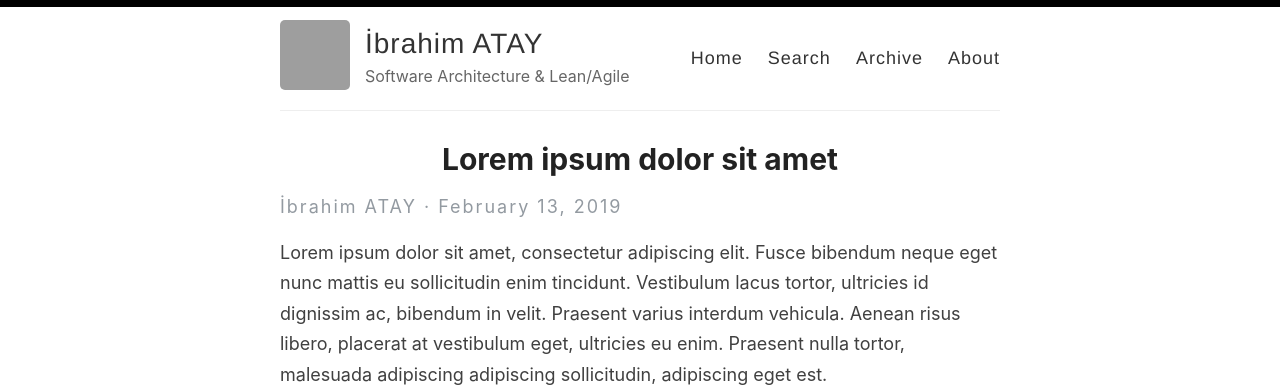
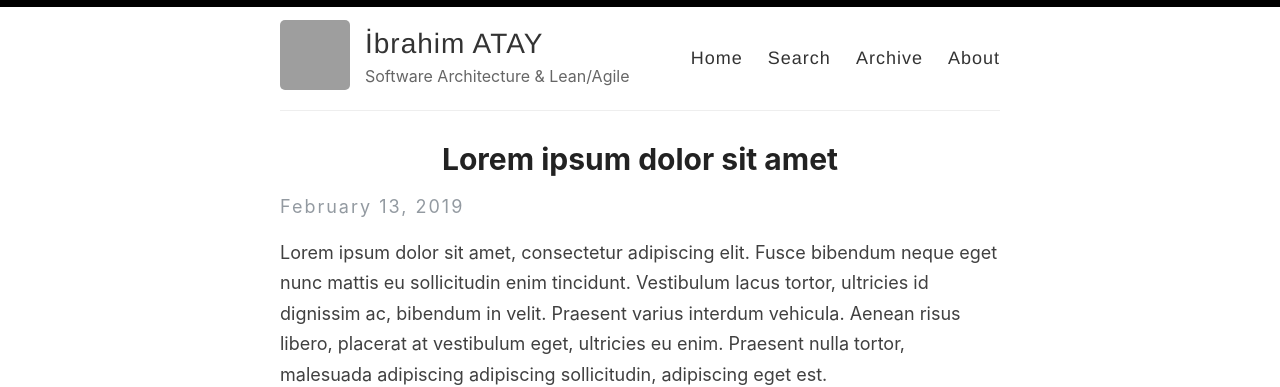
Before and after one commit to ibrahimatay/ibrahimatay.github.io, a Jekyll site: the page built from _posts/2019-02-13-introducing-reverie-jekyll-theme.md, in a window 1280 px wide, cut to the strip 0-387 px from the top of the page. Built offline with Jekyll 4.4.1, drawn with Linux system fonts in a browser that asks for light colours; some of the changed lines change nothing that is shown; grey boxes are pictures that could not be loaded.

Commit message:
urls is re-configed and removed author name in post template

```diff
--- a/_config.yml
+++ b/_config.yml
@@ -48,8 +48,8 @@
 
 # Your website URL (e.g. http://amitmerchant1990.github.io or http://www.amitmerchant.com)
 # Used for Sitemap.xml and your RSS feed
-url: http://www.amitmerchant.com/reverie
-enforce_ssl: https://www.amitmerchant.com/reverie
+url: http://www.ibrahimatay.com
+enforce_ssl: https://www.ibrahimatay.com
 
 # If you're hosting your site at a Project repository on GitHub pages
 # (http://yourusername.github.io/repository-name)
--- a/_layouts/post.html
+++ b/_layouts/post.html
@@ -6,7 +6,7 @@
   <h1>{{ page.title }}</h1>
 
   <div>
-    <p class="author_title">{{site.author}}  ·  {{ page.date | date: "%B %e, %Y" }}</p>
+    <p class="author_title">{{ page.date | date: "%B %e, %Y" }}</p>
   </div>
 
   <div class="entry">
```
